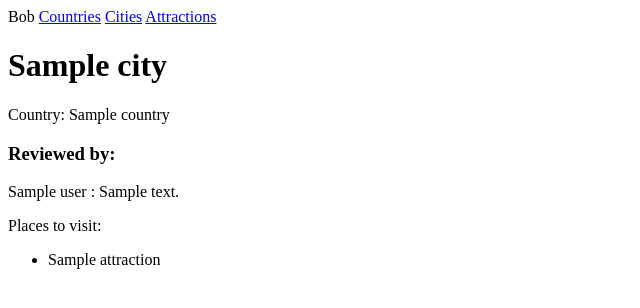
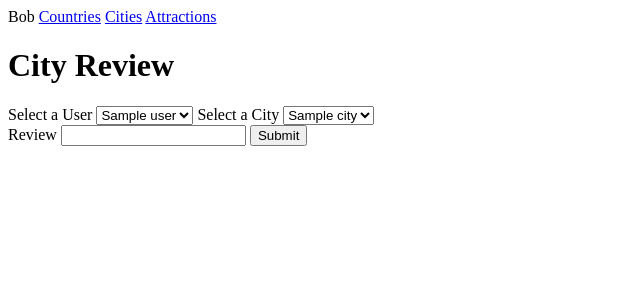
Before and after one commit to Jamiefkk/Flask_Project_JF, a Flask app: page /cities/newentry in a window 1280 px wide. Shown: the top 308 px of the page, without its empty margins (0-640 px from the left). Run offline with Flask 2, Linux system fonts and the light colour scheme; a database or web service that is not in the repository returns one stand-in record (values such as "Sample title"); some libraries are stand-ins or nearby versions.

Commit message:
cities can have reviews

```diff
--- a/controllers/visits_city_controller.py
+++ b/controllers/visits_city_controller.py
@@ -47,3 +47,22 @@
 def delete(id):
     city_repository.delete(id)
     return redirect("/cities")
+
+@visit_cities_blueprint.route("/cities/newentry", methods=['GET'])
+def new_city_review():
+    users = user_repository.select_all()
+    cities = city_repository.select_all()
+    return render_template("cities/newentry.html", users = users, cities = cities)
+
+
+@visit_cities_blueprint.route("/cities/newentry",  methods=['POST'])
+def create_city_review():
+    user_id = request.form['user_id']
+    city_id = request.form['city_id']
+    review = request.form['review']
+    user = user_repository.select(user_id)
+    city = city_repository.select(city_id)
+
+    visit = VisitsCity(user, city, review, visited = "Visited")
+    visits_city_respository.save(visit)
+    return redirect('/cities')
--- a/repositories/user_repository.py
+++ b/repositories/user_repository.py
@@ -26,7 +26,8 @@
     user = None
     sql = "SELECT * FROM users WHERE id = %s"
     values = [id]
-    user = run_sql(sql, values)
+    results = run_sql(sql, values)[0]
+    user = User(results[1], results[0])
     return user
 
 def delete_all():
--- a/repositories/visits_city_repository.py
+++ b/repositories/visits_city_repository.py
@@ -9,7 +9,7 @@
     sql = "INSERT INTO visits_city ( user_id, city_id, review, visited) VALUES ( %s, %s, %s, %s) RETURNING id"
     values = [visit.user.id, visit.city.id, visit.review, visit.visited]
     results = run_sql( sql, values )
-    visit.id = results[0]['id']
+    visit.id = results[0][0]
     return visit
 
 def delete_all():
--- /dev/null
+++ b/templates/cities/newentry.html
@@ -0,0 +1,32 @@
+{% extends 'base.html' %}
+
+{% block content %}
+<h1>City Review</h1>
+
+<form action="/cities/newentry" method="post">
+</div>
+<label for="user_id">Select a User</label>
+<select name="user_id" id="user_id">
+    {% for user in users %}
+    <option value="{{ user.id }}">{{ user.name }}</option>
+    {% endfor %}
+</select>
+</div>
+</div>
+<label for="city_id">Select a City</label>
+<select name="city_id" id="city_id">
+    {% for city in cities %}
+    <option value="{{ city.id }}">{{ city.name }}</option>
+    {% endfor %}
+</select>
+</div>
+<div>
+<div>
+<label for="review">Review</label>
+<input type="text" name="review"  id="review">
+<button>Submit</button>
+</div>
+
+</form>
+
+{% endblock  %}
--- a/templates/cities/show.html
+++ b/templates/cities/show.html
@@ -8,7 +8,7 @@
 <h3>Reviewed by:</h3>
 <p>
     {% for visit in visits %}
-        <p>{{ visit.user[0][1] }} : {{ visit.review }}</p>
+        <p>{{ visit.user.name }} : {{ visit.review }}</p>
     {% endfor %}
 </p>
 
--- a/templates/countries/show.html
+++ b/templates/countries/show.html
@@ -12,6 +12,7 @@
     {% endfor %}
 </ul>
 Places to visit:
+
 <ul>
     {% for attraction in attractions  %}
     <li>{{attraction.name}}</li>
```
